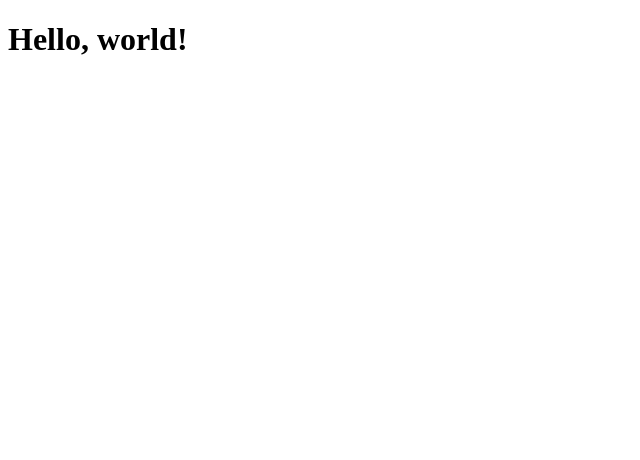
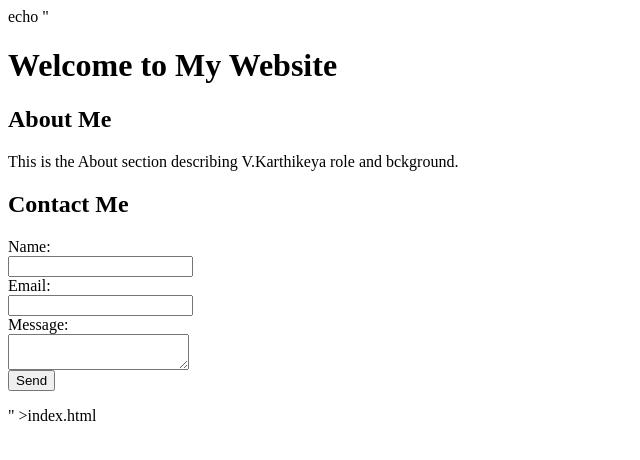
Before and after one commit to karthiivan/First_A6_92, a plain HTML site: page my_first_web_app/index.html in a window 1280 px wide. Shown: the whole page, without its empty margins (0-640 px from the left). Drawn offline with Linux system fonts and the light colour scheme.

Commit message:
Update index.html

```diff
--- a/my_first_web_app/index.html
+++ b/my_first_web_app/index.html
@@ -1 +1,2 @@
-<!DOCTYPE html><html><head><title>My Page</title></head><body><h1>Hello, world!</h1></body></html>
+
+echo "<!DOCTYPE html><html><head><title>My Website</title></head><body><h1>Welcome to My Website</h1><section id="about"><h2>About Me</h2><p>This is the About section describing V.Karthikeya role and bckground.</p></section><section id="contact"><h2>Contact Me</h2><form><label>Name:</label><br><input type="text" name="name"><br><label>Email:</label><br><input type="email" name="email"><br><label>Message:</label><br><textarea name="message"></textarea><br><button type="submit">Send</button></form></section></body></html>" >index.html
```
